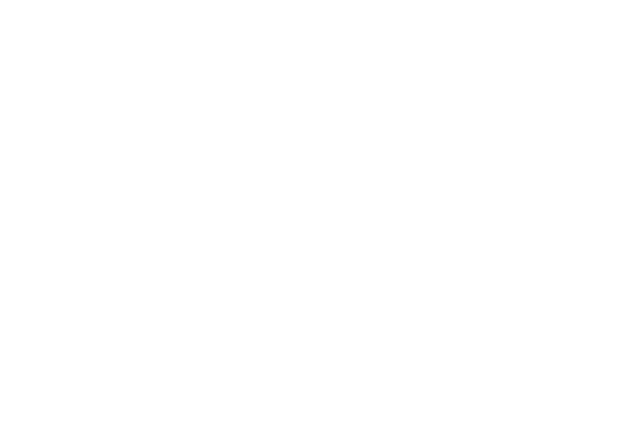
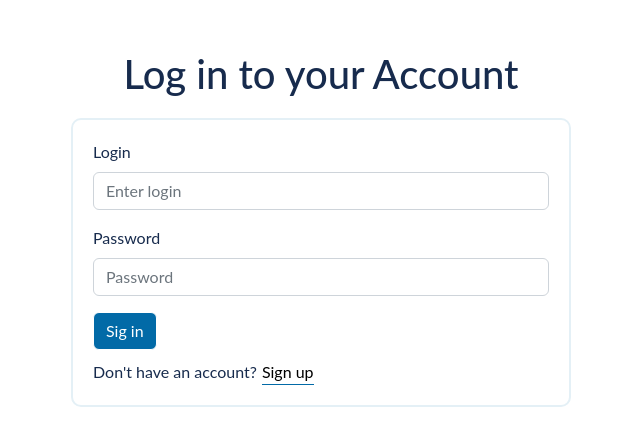
Before and after one commit to Veronchi/Rs-Clone, a React (Create React App) app: page /auth in a window 1280 px wide. Before the commit this address had no page. Shown: the top 446 px of the page, without its empty margins (319-959 px from the left). Built offline with nearby package versions, Linux system fonts and the light colour scheme; a web font is replaced by a local one.

Commit message:
feat: add registration page

```diff
--- a/src/App.tsx
+++ b/src/App.tsx
@@ -2,18 +2,18 @@ import React from 'react';
 import { Routes, Route, Navigate } from 'react-router-dom';
 import './App.css';
 import { MainLayout } from './components/MainLayout/MainLayout';
-import { RegistrationLayout } from './components/RegistrationLayout/RegistrationLayout';
 import BoardPage from './pages/BoardPage/BoardPage';
+import { RegistrationPage } from './pages/RegistrationPage/RegistrationPage';
 import { BoardsPage } from './pages/BoardsPage/BoardsPage';
 
 const App = (): JSX.Element => (
   <Routes>
     <Route path="/" element={<MainLayout />}>
-      <Route path="/boards" element={<BoardsPage />} />
-      <Route path="/" element={<Navigate to="/boards" replace />} />
-      <Route path="/board" element={<BoardPage />} />
+      <Route path="boards" element={<BoardsPage />} />
+      <Route path="/" element={<Navigate to="boards" replace />} />
+      <Route path="board" element={<BoardPage />} />
     </Route>
-    <Route path="/registration" element={<RegistrationLayout />} />
+    <Route path="/auth" element={<RegistrationPage />} />
   </Routes>
 );
 
--- a/src/components/RegistrationLayout/RegistrationLayout.tsx
+++ /dev/null
@@ -1,7 +0,0 @@
-import React from 'react';
-
-const RegistrationLayout = (): JSX.Element => (
-  <h1>registration</h1>
-);
-
-export { RegistrationLayout };
--- /dev/null
+++ b/src/pages/RegistrationPage/RegistrationPage.tsx
@@ -0,0 +1,103 @@
+import React, { ChangeEvent, useEffect, useState } from 'react';
+import { Button } from 'react-bootstrap';
+import Form from 'react-bootstrap/Form';
+import { useDispatch } from 'react-redux';
+import { useNavigate } from 'react-router-dom';
+import { logIn, registration } from '../../http/userAPI';
+import { IUser } from '../../interfaces';
+import { addUser } from '../../store/slices/userSlice';
+import './style.scss';
+
+const RegistrationPage = (): JSX.Element => {
+  const dispatch = useDispatch();
+  const [isSignUp, setIsSignUp] = useState<boolean>(false);
+  const [inputLogin, setInputLogin] = useState<string>('');
+  const [inputPassword, setInputPassword] = useState<string>('');
+  const [inputEmail, setInputEmail] = useState<string>('');
+  const [isSubmit, setIsSubmit] = useState<boolean>(false);
+
+  const navigate = useNavigate();
+
+  const hanleSubmit = async (): Promise<void> => {
+    try {
+      let data;
+      if (isSignUp) {
+        data = await registration(inputLogin, inputEmail, inputPassword) as IUser;
+      } else {
+        data = await logIn(inputLogin, inputPassword) as IUser;
+      }
+
+      dispatch(addUser(data));
+      setIsSubmit(false);
+      navigate('/', { replace: true });
+    } catch (e) {
+      alert((e as Error).message);
+    }
+  };
+
+  useEffect(() => {
+    if (isSubmit) hanleSubmit();
+  }, [isSubmit]);
+
+  const handleLoginChange = (e: ChangeEvent<HTMLInputElement>): void => {
+    setInputLogin(e.target.value);
+  };
+
+  const handleEmailChange = (e: ChangeEvent<HTMLInputElement>): void => {
+    setInputEmail(e.target.value);
+  };
+
+  const handlePasswordChange = (e: ChangeEvent<HTMLInputElement>): void => {
+    setInputPassword(e.target.value);
+  };
+
+  return (
+    <section className="registration">
+      {isSignUp
+        ? <h1 className="registration__title">Create your Account</h1>
+        : <h1 className="registration__title">Log in to your Account</h1>}
+
+      <Form className="registration__form">
+        <Form.Group className="mb-3" controlId="formGroupLogin">
+          <Form.Label>Login</Form.Label>
+          <Form.Control className="registration__input" type="text" placeholder="Enter login" value={inputLogin} onChange={handleLoginChange} />
+        </Form.Group>
+        {
+          isSignUp
+            ? (
+              <Form.Group className="mb-3" controlId="formGroupEmail">
+                <Form.Label>Email address</Form.Label>
+                <Form.Control className="registration__input" type="email" placeholder="Enter email" value={inputEmail} onChange={handleEmailChange} />
+              </Form.Group>
+            )
+            : null
+        }
+        <Form.Group className="mb-3" controlId="formGroupPassword">
+          <Form.Label>Password</Form.Label>
+          <Form.Control className="registration__input" type="password" placeholder="Password" value={inputPassword} onChange={handlePasswordChange} />
+        </Form.Group>
+        <Button className="registration__btn" type="button" onClick={():void => setIsSubmit(true)}>
+          {!isSignUp ? 'Sig in' : 'Sign up'}
+        </Button>
+        <div>
+          {!isSignUp
+            ? (
+              <span>
+                Don&apos;t have an account?
+                <button className="registration__option" onClick={():void => setIsSignUp(true)} type="button">Sign up</button>
+              </span>
+            )
+            : (
+              <span>
+                Already have an account?
+                <button className="registration__option" onClick={():void => setIsSignUp(false)} type="button">Sign in</button>
+              </span>
+            )}
+        </div>
+      </Form>
+    </section>
+
+  );
+};
+
+export { RegistrationPage };
--- /dev/null
+++ b/src/pages/RegistrationPage/style.scss
@@ -0,0 +1,46 @@
+@import "../../styles/palette.scss";
+
+.registration {
+  text-align: center;
+  padding-top: 50px;
+
+  &__title {
+    margin: 0;
+    margin-bottom: 20px;
+  }
+
+  &__form {
+    max-width: 500px;
+    text-align: left;
+    border: 2px solid $light-blue;
+    border-radius: 10px;
+    margin: 0 auto;
+    padding: 20px;
+  }
+
+  &__link {
+    text-decoration: none;
+  }
+
+  &__btn.btn {
+    color: $primary;
+    background-color: $primary-blue;
+    margin-bottom: 10px;
+
+    &:hover {
+      background-color: $light-blue;
+    }
+  }
+
+  &__option {
+    border: none;
+    background-color: transparent;
+    border-bottom: 1px solid $primary-blue;
+    padding: 0;
+    margin-left: 5px;
+  }
+
+  &__input.form-control:focus {
+    border-color: $primary-blue;
+  }
+}
```
